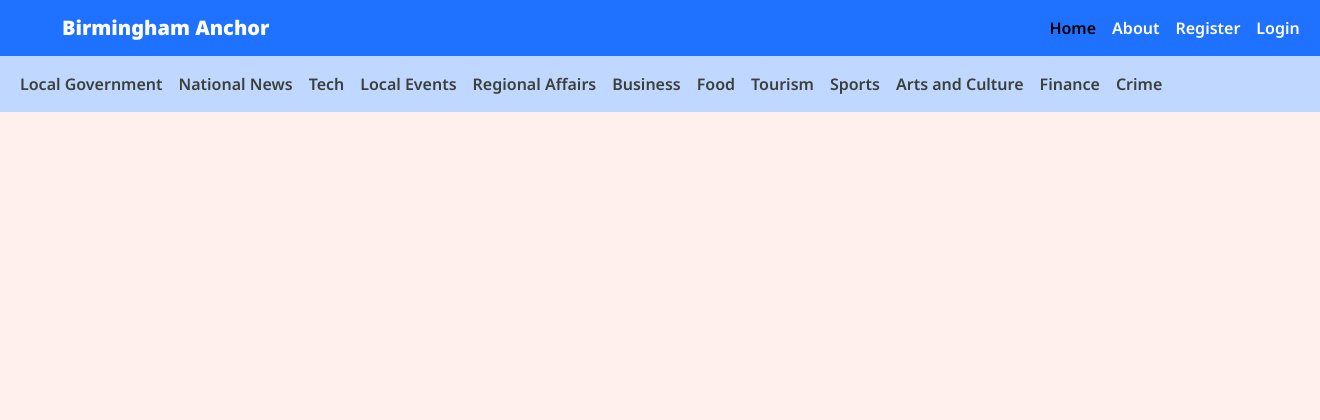
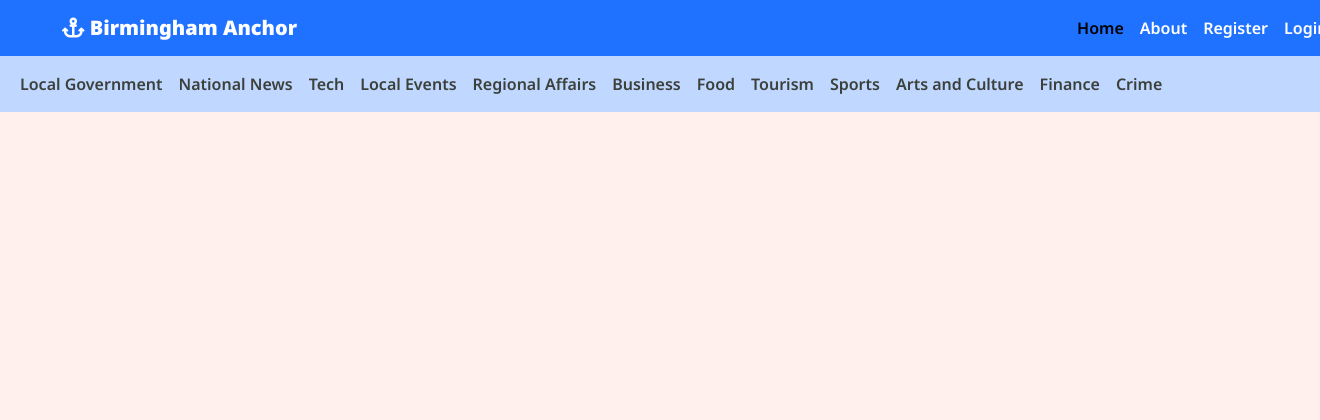
Before and after one commit to c-e-jones/anchornews, a Django app: page / in a window 1320 px wide; the page is wider, and only the part inside the window is pictured. Shown: the top 420 px of that part. Run offline with Django 4.2, Linux system fonts and the light colour scheme; data that the repository does not hold is empty; some libraries are stand-ins or nearby versions.

Commit message:
integrated fontawesome to just stick an anchor in the nav, why not

```diff
--- a/static/css/style.css
+++ b/static/css/style.css
@@ -60,6 +60,9 @@
     font-weight: 600;
 }
 
+.white-anchor {
+    color: #ffffff;
+}
 
 /*** Nav inner element positioning ***/
 
--- a/templates/base.html
+++ b/templates/base.html
@@ -20,6 +20,8 @@
     <link
         href="https://fonts.googleapis.com/css2?family=Noto+Sans:ital,wght@0,100..900;1,100..900&family=Rubik:ital,wght@0,300..900;1,300..900&display=swap"
         rel="stylesheet">
+    <!-- Font Awesome import -->
+    <script src="https://kit.fontawesome.com/e88626abc6.js" crossorigin="anonymous"></script>
 </head>
 
 <body>
@@ -27,7 +29,7 @@
     <!-- Navigation -->
     <nav class="navbar navbar-expand-lg" id="bg-brum-blue-1">
         <div class="container-fluid">
-            <a class="navbar-brand nav-text-title nav-text-padding-left" href="#">Birmingham Anchor</a>
+            <a class="navbar-brand nav-text-title nav-text-padding-left" href="#"><i class="fa-solid fa-anchor white-anchor"></i> Birmingham Anchor</a>
             <button class="navbar-toggler" type="button" data-bs-toggle="collapse" data-bs-target="#navbarText"
                 aria-controls="navbarText" aria-expanded="false" aria-label="Toggle navigation">
                 <span class="navbar-toggler-icon"></span>
```
